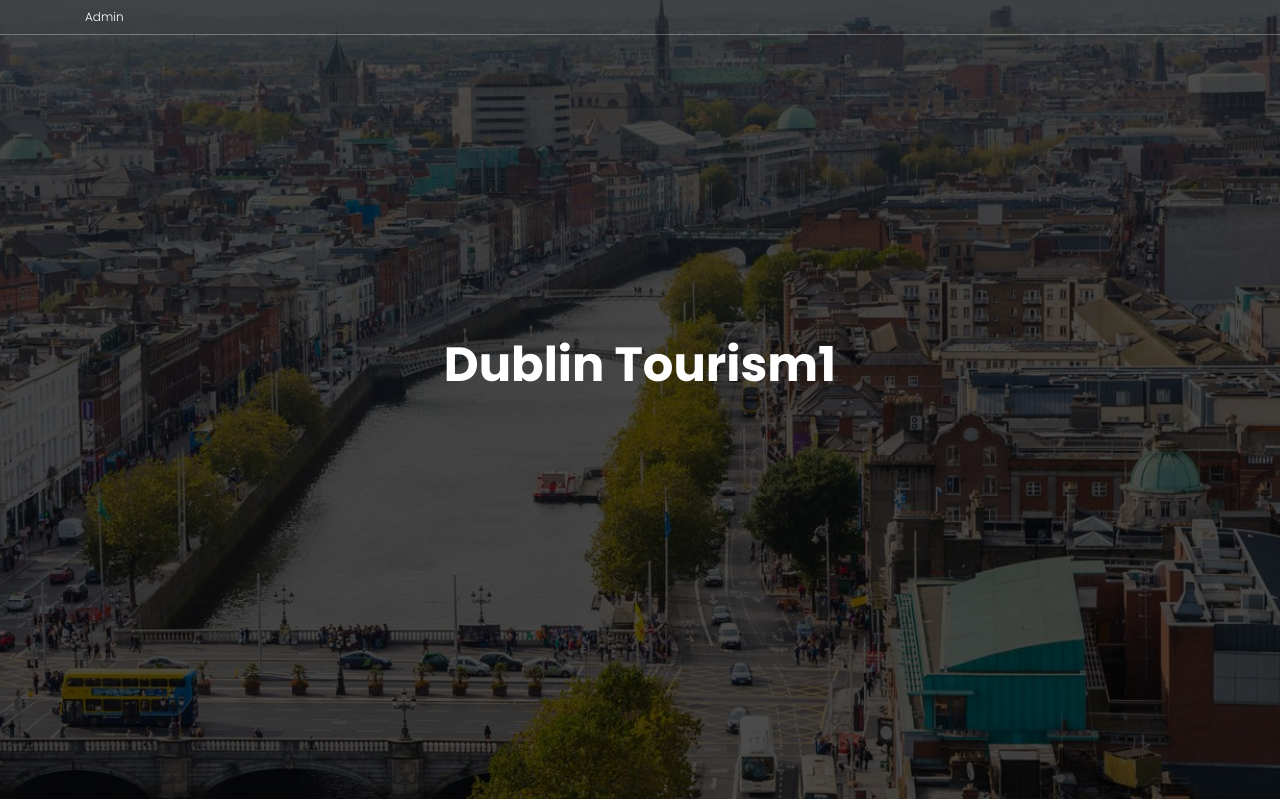
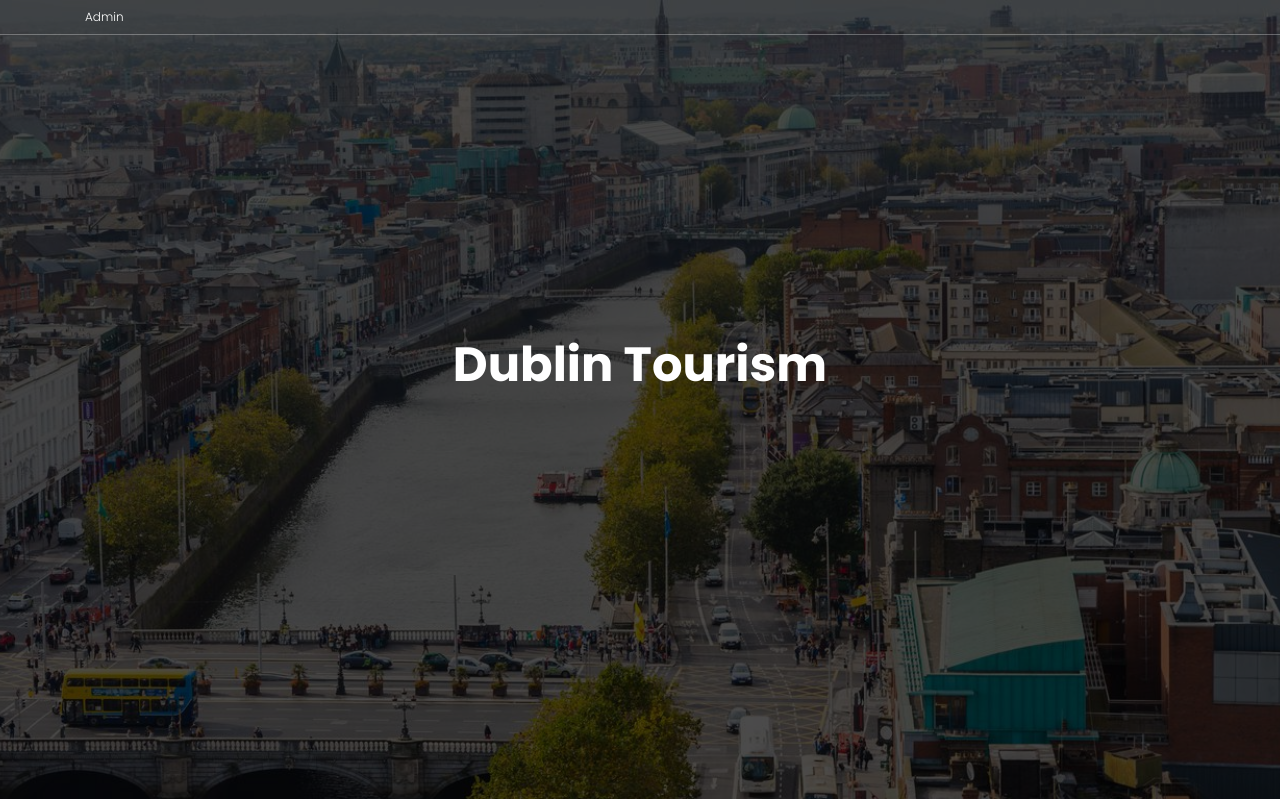
Before and after one commit to Abhishekncirl/devops_ca, a Django app: page / in a window 1280 px wide. Shown: the top 799 px of the page. Run offline with Django 4.2, Linux system fonts and the light colour scheme; data comes from the database, SQL or seed files in the repository; some libraries are stand-ins or nearby versions.

Commit message:
dublin tourism1

```diff
--- a/trav/templates/trav/index.html
+++ b/trav/templates/trav/index.html
@@ -60,7 +60,7 @@
 					<div class="row fullscreen d-flex align-items-center justify-content-center">
 						<div class="banner-content col-lg-8">
 							<h1 class="text-white">
-								Dublin Tourism1
+								Dublin Tourism
 							</h1>
 						</div>
 					</div>
```
